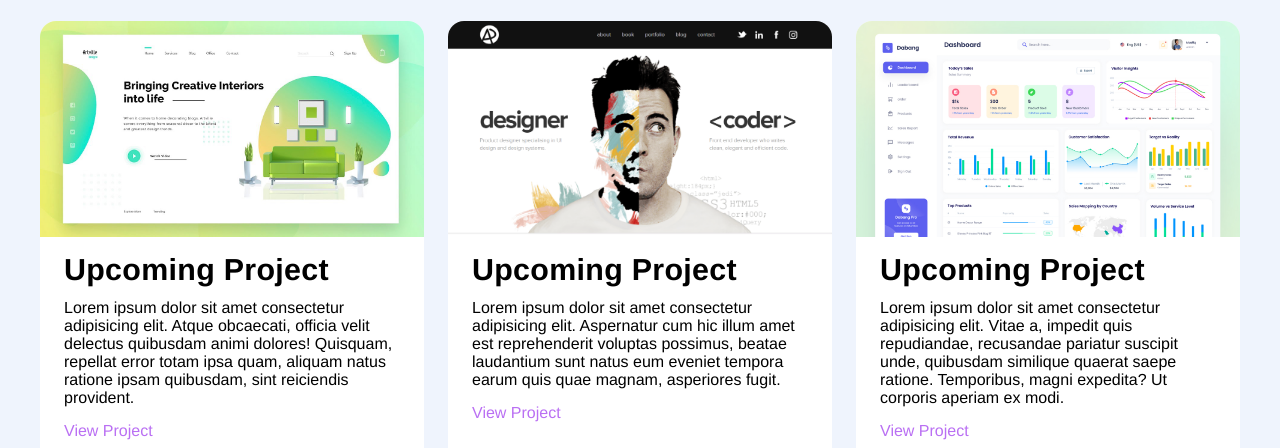
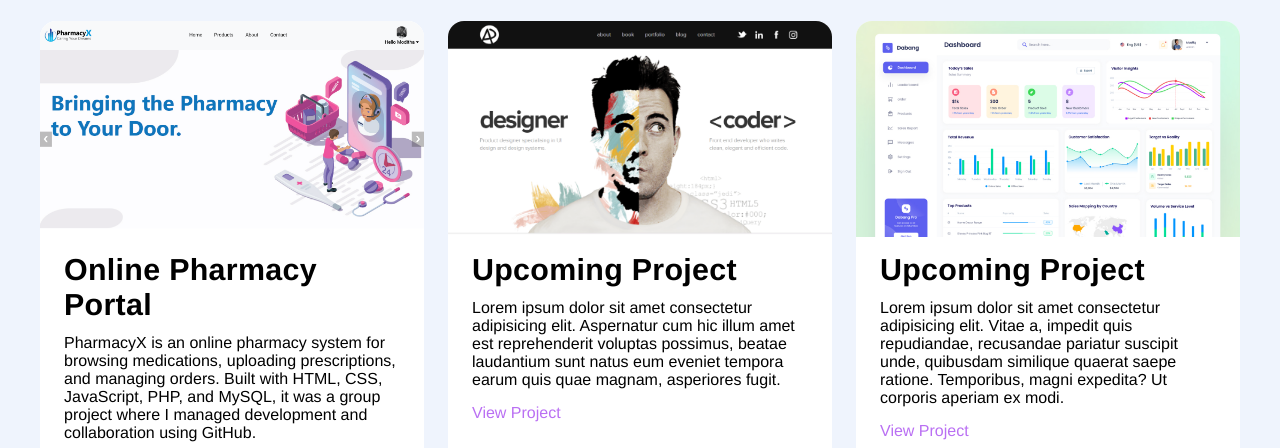
Before and after one commit to ModithaM/moditham.github.io, a plain HTML site: page index.html in a window 1280 px wide. Shown: the part 2275-2723 px from the top of the page. Drawn offline with nearby package versions, Linux system fonts and the light colour scheme.

Commit message:
new project added

```diff
--- a/css/style.css
+++ b/css/style.css
@@ -58,8 +58,7 @@ nav ul li a{
     right: 0;
     height: 100vh;
     width: 250px;
-    background-color: rgba(255, 255, 255, 0.15);
-    backdrop-filter: blur(100px);
+    background-color: rgba(147, 142, 142, 0.15);
     box-shadow: -10px 0 10px rgba(0, 0, 0, 0.1);
     list-style: none;
     display: none;
--- a/index.html
+++ b/index.html
@@ -258,16 +258,16 @@
       <article>
         <div class="article-wrapper">
           <figure>
-            <img src="./images/Upcoming P 1.jpeg" alt="" />
+            <img src="./images/PharmacyX.png" alt="" />
           </figure>
           <div class="article-body">
-            <h2>Upcoming Project</h2>
+            <h2>Online Pharmacy Portal</h2>
             <p>
-              Lorem ipsum dolor sit amet consectetur adipisicing elit. Atque obcaecati, officia velit delectus quibusdam
-              animi dolores! Quisquam, repellat error totam ipsa quam, aliquam natus ratione ipsam quibusdam, sint
-              reiciendis provident.
+              PharmacyX is an online pharmacy system for browsing medications, uploading prescriptions, and
+              managing orders. Built with HTML, CSS, JavaScript, PHP, and MySQL, it was a group project where
+              I managed development and collaboration using GitHub.
             </p>
-            <a href="#" class="read-more">
+            <a href="https://github.com/ModithaM/Online_Pharmacy_Portal" class="read-more">
               View Project <span class="sr-only">about this is some title</span>
               <svg xmlns="http://www.w3.org/2000/svg" class="icon" viewBox="0 0 20 20" fill="currentColor">
                 <path fill-rule="evenodd"
```
Also changed, not shown: images/PharmacyX.png (added), 2 other files.
